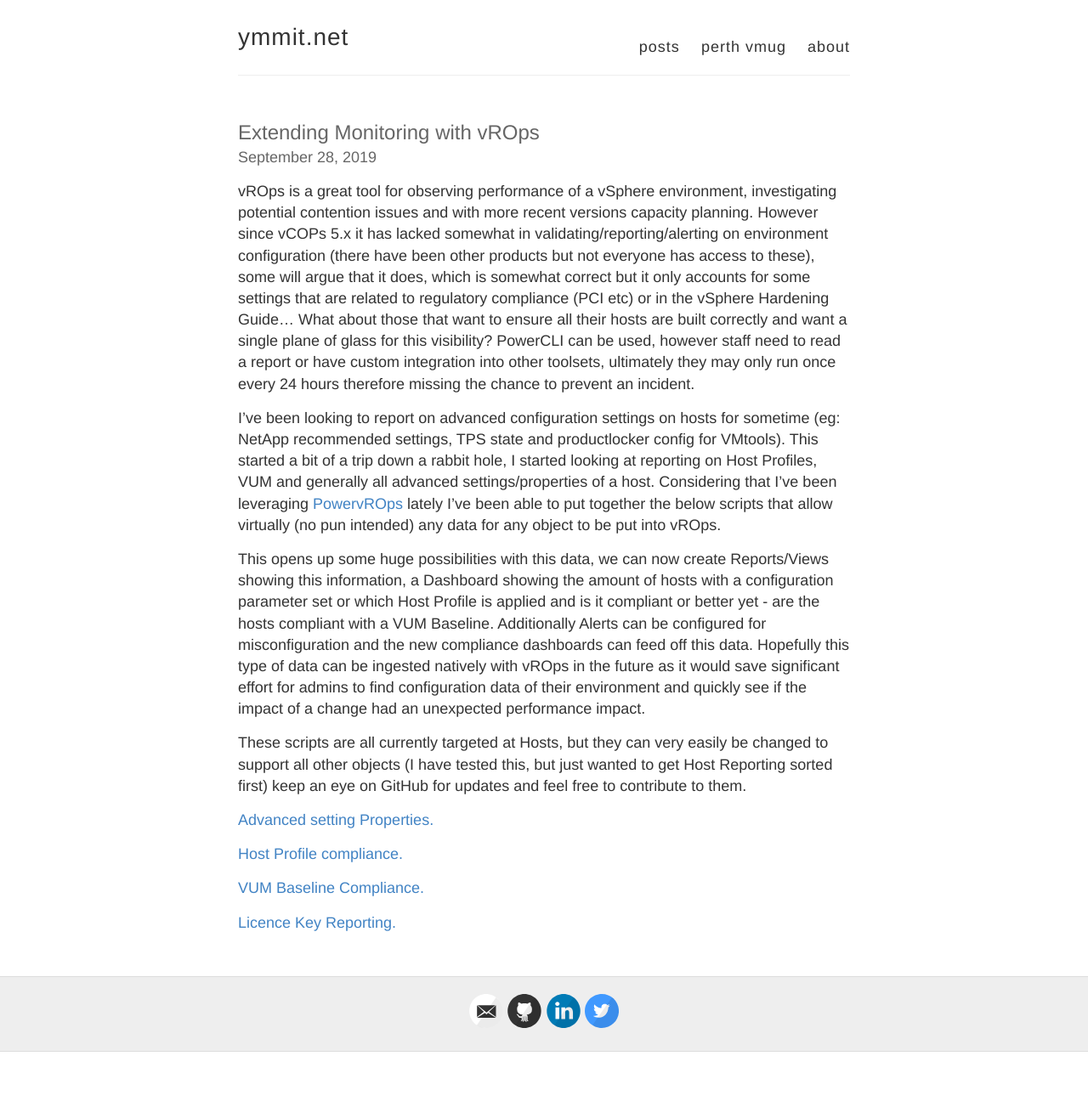
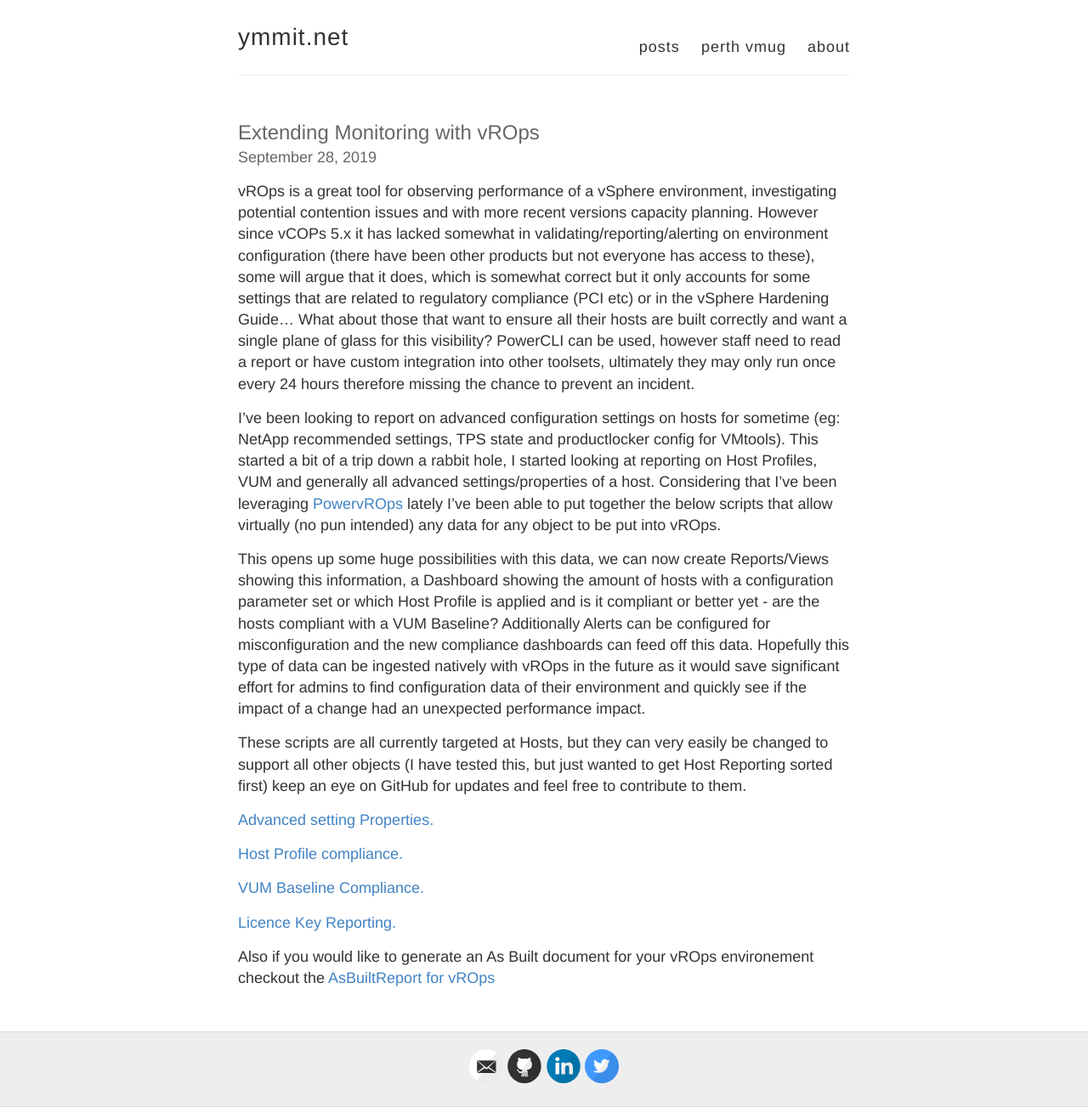
Before and after one commit to ymmit85/ymmit85.github.io, a Jekyll site: the page built from _posts/2019-09-28-vROps-Extending-Monitoring.md, in a window 1280 px wide. Shown: the whole page at 85% size. Built offline with Jekyll 4.4.1, drawn with Linux system fonts in a browser that asks for light colours; before the commit the page ends 1238 px from its top, so only the background shows below that.

Commit message:
new post - vROps Monitoring

```diff
--- a/_posts/2019-09-28-vROps-Extending-Monitoring.md
+++ b/_posts/2019-09-28-vROps-Extending-Monitoring.md
@@ -10,7 +10,7 @@
 
 I’ve been looking to report on advanced configuration settings on hosts for sometime (eg: NetApp recommended settings, TPS state and productlocker config for VMtools). This started a bit of a trip down a rabbit hole, I started looking at reporting on Host Profiles, VUM and generally all advanced settings/properties of a host. Considering that I’ve been leveraging [PowervROps](https://github.com/ymmit85/PowervROps) lately I've been able to put together the below scripts that allow virtually (no pun intended) any data for any object to be put into vROps.
 
-This opens up some huge possibilities with this data, we can now create Reports/Views showing this information, a Dashboard showing the amount of hosts with a configuration parameter set or which Host Profile is applied and is it compliant or better yet - are the hosts compliant with a VUM Baseline. Additionally Alerts can be configured for misconfiguration and the new compliance dashboards can feed off this data.
+This opens up some huge possibilities with this data, we can now create Reports/Views showing this information, a Dashboard showing the amount of hosts with a configuration parameter set or which Host Profile is applied and is it compliant or better yet - are the hosts compliant with a VUM Baseline? Additionally Alerts can be configured for misconfiguration and the new compliance dashboards can feed off this data.
 Hopefully this type of data can be ingested natively with vROps in the future as it would save significant effort for admins to find configuration data of their environment and quickly see if the impact of a change had an unexpected performance impact.
 
 These scripts are all currently targeted at Hosts, but they can very easily be changed to support all other objects (I have tested this, but just wanted to get Host Reporting sorted first) keep an eye on GitHub for updates and feel free to contribute to them.
@@ -22,3 +22,5 @@
 [VUM Baseline Compliance.](https://github.com/ymmit85/vROps/tree/master/VUM%20Properties)
 
 [Licence Key Reporting.](https://github.com/ymmit85/vROps/tree/master/Licence%20Key%20Properties)
+
+Also if you would like to generate an As Built document for your vROps environement checkout the [AsBuiltReport for vROps](https://github.com/AsBuiltReport/AsBuiltReport.VMware.vROps)
```
